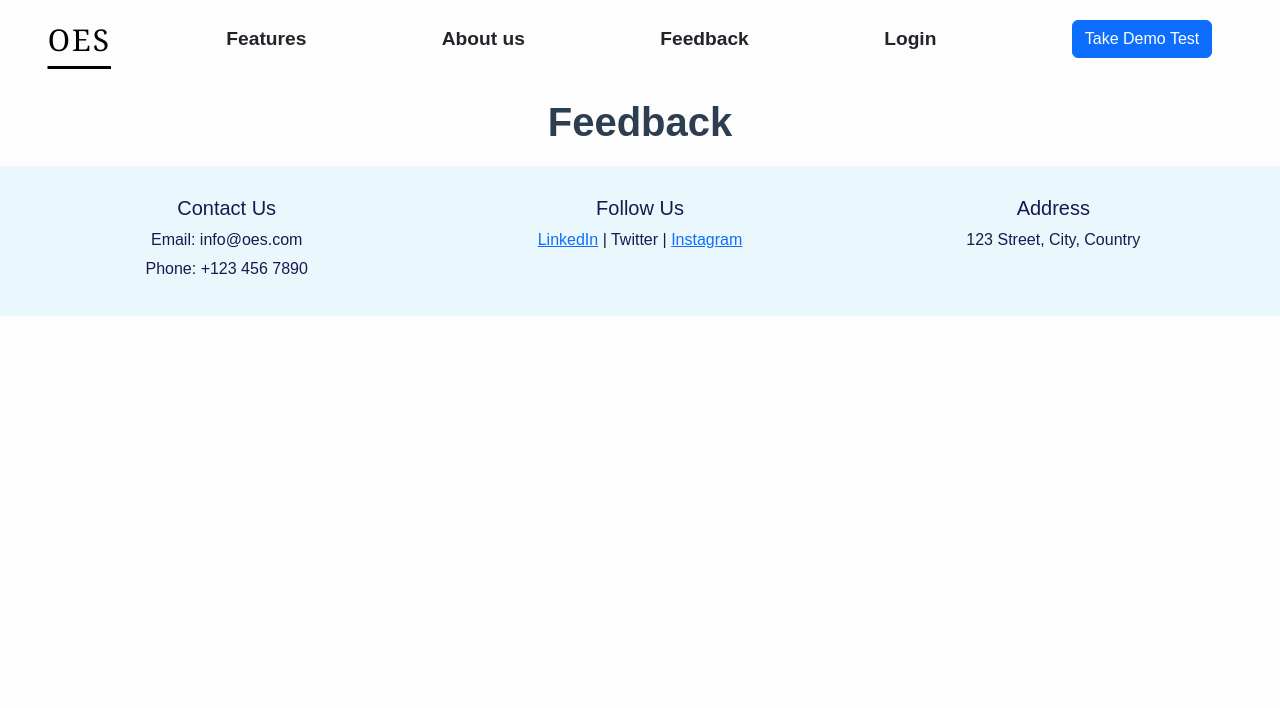
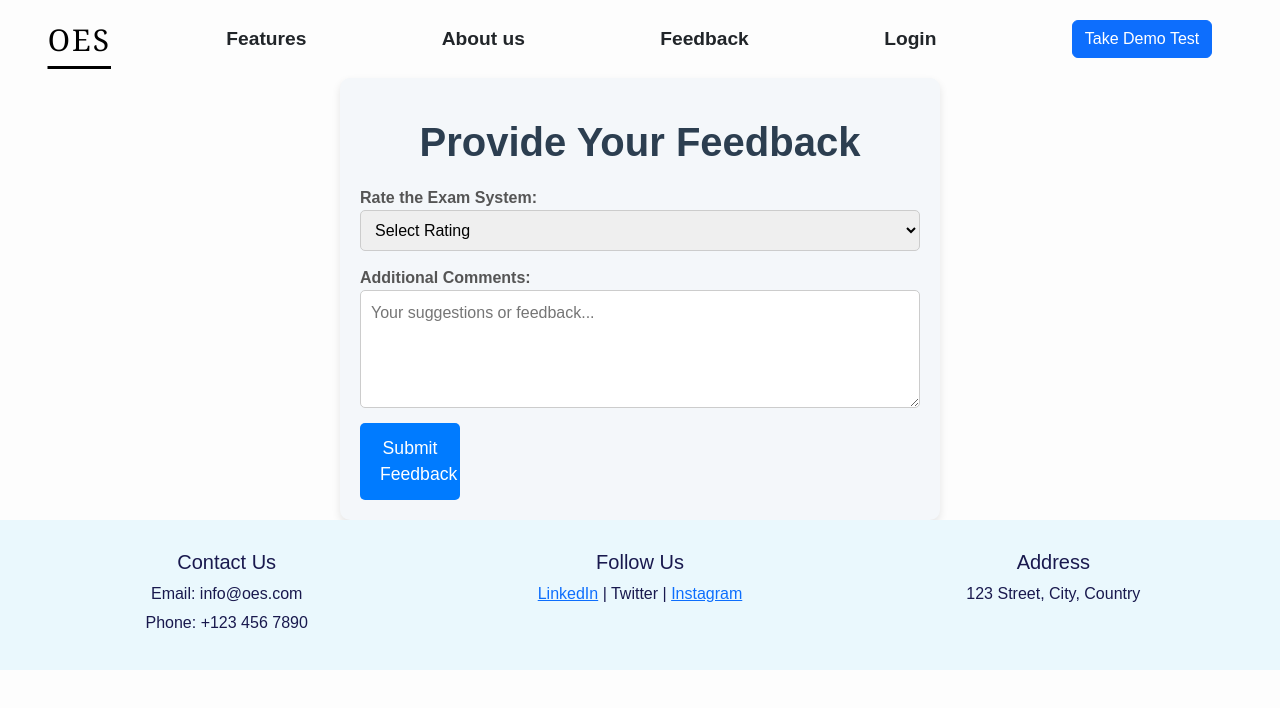
Before and after one commit to HARSHINI-0523/Online-Examination-System, a React app in the folder frontend/: page /feedback in a window 1280 px wide. Shown: the top 708 px of the page. Built offline with nearby package versions, Linux system fonts and the light colour scheme; the HTML template or start-up script is replaced by a standard one.

Commit message:
Feedback

```diff
--- a/frontend/src/components/feedback/Feedback.css
+++ b/frontend/src/components/feedback/Feedback.css
@@ -0,0 +1,76 @@
+.feedback-container {
+    width: 100%;
+    max-width: 600px;
+    margin: 0 auto;
+    padding: 20px;
+    background-color: #f4f7fa;
+    border-radius: 10px;
+    box-shadow: 0 4px 8px rgba(0, 0, 0, 0.1);
+}
+
+h1 {
+    text-align: center;
+    font-size: 2rem;
+    margin-bottom: 20px;
+    color: #333;
+}
+
+.feedback-form {
+    display: flex;
+    flex-direction: column;
+    gap: 15px;
+}
+
+.form-group {
+    display: flex;
+    flex-direction: column;
+}
+
+label {
+    font-weight: 600;
+    color: #555;
+}
+
+select,
+textarea {
+    padding: 10px;
+    font-size: 1rem;
+    border: 1px solid #ccc;
+    border-radius: 5px;
+}
+
+textarea {
+    resize: vertical;
+}
+
+.submit-btn {
+    padding: 12px 20px;
+    background-color: #007bff;
+    color: white;
+    font-size: 1.1rem;
+    border: none;
+    border-radius: 5px;
+    cursor: pointer;
+}
+
+.submit-btn:hover {
+    background-color: #0056b3;
+}
+
+.thank-you-message {
+    text-align: center;
+    background-color: #d4edda;
+    padding: 20px;
+    border-radius: 10px;
+    border: 1px solid #c3e6cb;
+}
+
+.thank-you-message h2 {
+    color: #155724;
+    font-size: 1.5rem;
+}
+
+.thank-you-message p {
+    color: #3c763d;
+    font-size: 1rem;
+}
--- a/frontend/src/components/feedback/Feedback.jsx
+++ b/frontend/src/components/feedback/Feedback.jsx
@@ -1,11 +1,62 @@
-import "./Feedback.css"
+import React, { useState } from "react";
+import "./Feedback.css";
 
-function Feedback(){
-    return(
-        <div className="feedback">
-            <h1>Feedback</h1>
+function Feedback() {
+    const [rating, setRating] = useState("");
+    const [comments, setComments] = useState("");
+    const [submitted, setSubmitted] = useState(false);
+
+    const handleSubmit = (e) => {
+        e.preventDefault();
+        // Handle feedback submission logic here (e.g., send to API)
+        setSubmitted(true);
+    };
+
+    return (
+        <div className="feedback-container">
+            <h1>Provide Your Feedback</h1>
+            {submitted ? (
+                <div className="thank-you-message">
+                    <h2>Thank you for your feedback!</h2>
+                    <p>Your feedback helps us improve the Online Examination System.</p>
+                </div>
+            ) : (
+                <form onSubmit={handleSubmit} className="feedback-form">
+                    <div className="form-group">
+                        <label htmlFor="rating">Rate the Exam System:</label>
+                        <select
+                            id="rating"
+                            value={rating}
+                            onChange={(e) => setRating(e.target.value)}
+                            required
+                        >
+                            <option value="">Select Rating</option>
+                            <option value="1">1 - Poor</option>
+                            <option value="2">2 - Fair</option>
+                            <option value="3">3 - Good</option>
+                            <option value="4">4 - Very Good</option>
+                            <option value="5">5 - Excellent</option>
+                        </select>
+                    </div>
+
+                    <div className="form-group">
+                        <label htmlFor="comments">Additional Comments:</label>
+                        <textarea
+                            id="comments"
+                            value={comments}
+                            onChange={(e) => setComments(e.target.value)}
+                            placeholder="Your suggestions or feedback..."
+                            rows="4"
+                        ></textarea>
+                    </div>
+
+                    <button type="submit" className="submit-btn">
+                        Submit Feedback
+                    </button>
+                </form>
+            )}
         </div>
-    )
+    );
 }
 
 export default Feedback;
```
Also changed, not shown: 1 other file (tests, documents, lock files or other folders).
